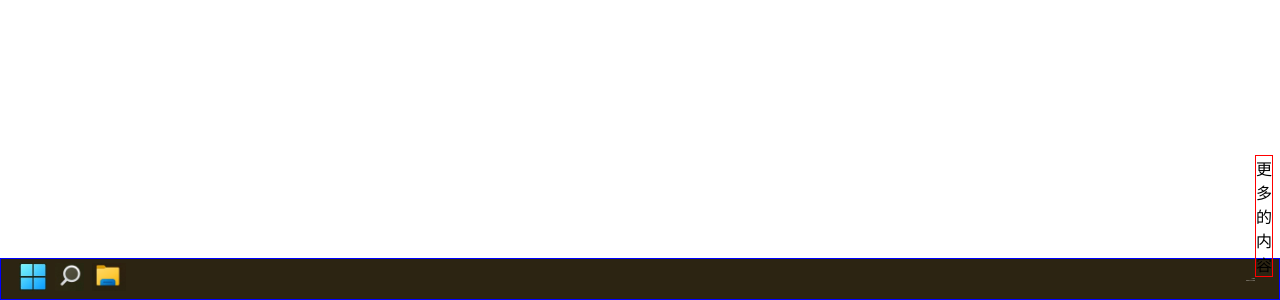
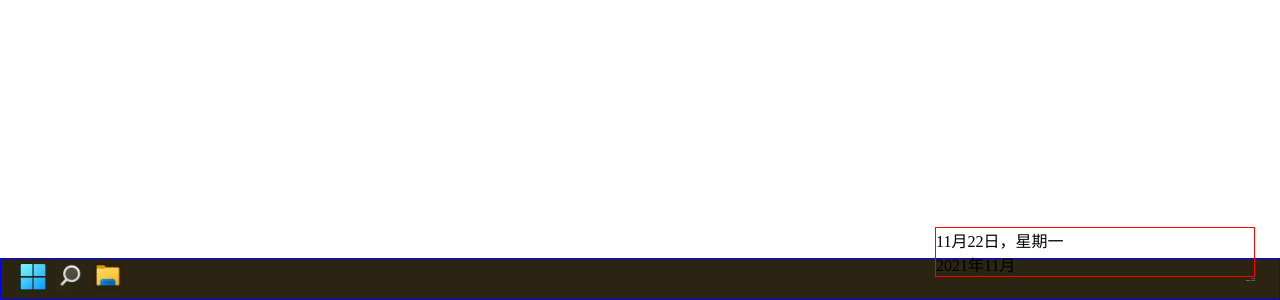
Before and after one commit to cazser/taskbar, a plain HTML site: page index.html in a window 1280 px wide. Shown: the part 500-800 px from the top of the page. Drawn offline with Linux system fonts and the light colour scheme.

Commit message:
开始做日历功能了

```diff
--- a/index.html
+++ b/index.html
@@ -23,7 +23,8 @@
 
                 </div>
                 <div class="calender">
-                    更多的内容
+                    <div>11月22日，星期一</div>
+                    <div>2021年11月</div>
                 </div>
             </div>
         </div>
--- a/style.css
+++ b/style.css
@@ -59,5 +59,7 @@
     left: 100%;
     bottom: 100%;
     border: 1px solid red;
+    transform: translateX(-100%);
     z-index: 1;
+    min-width: 320px;
 }
```
